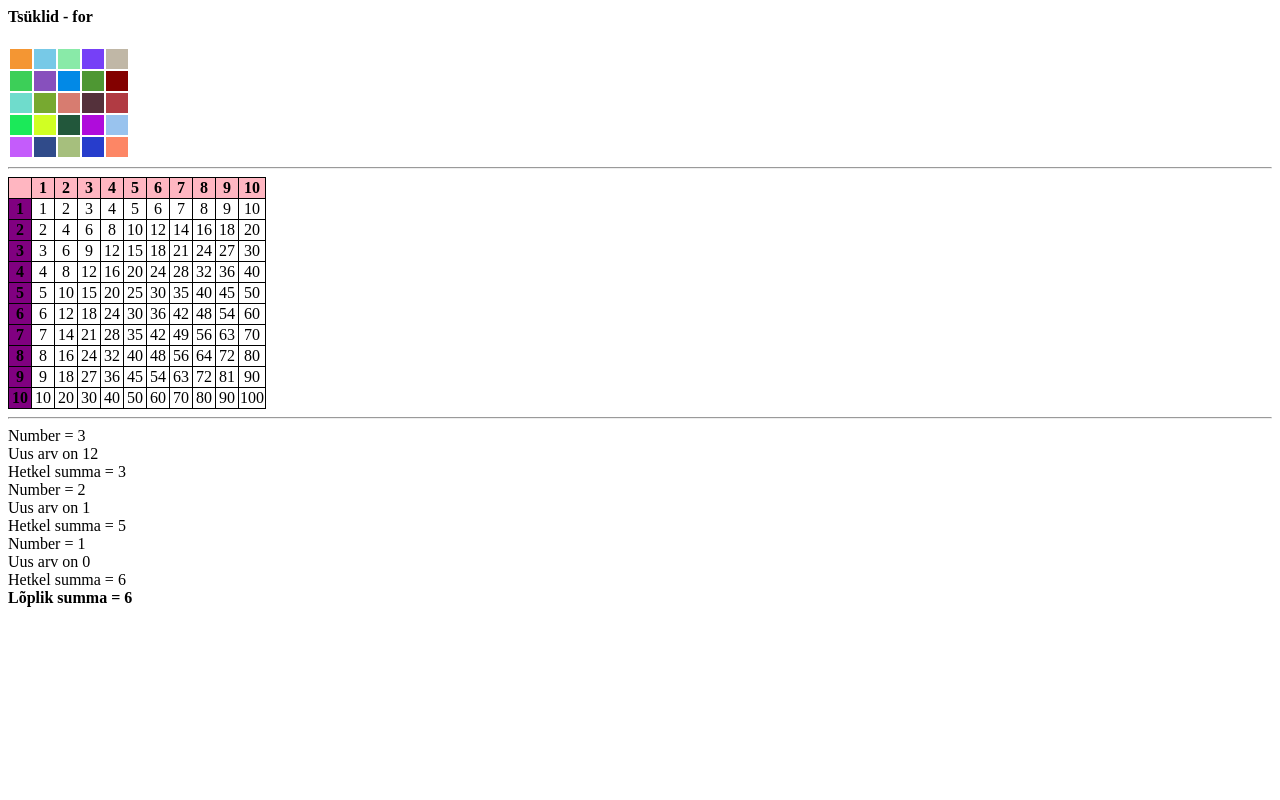
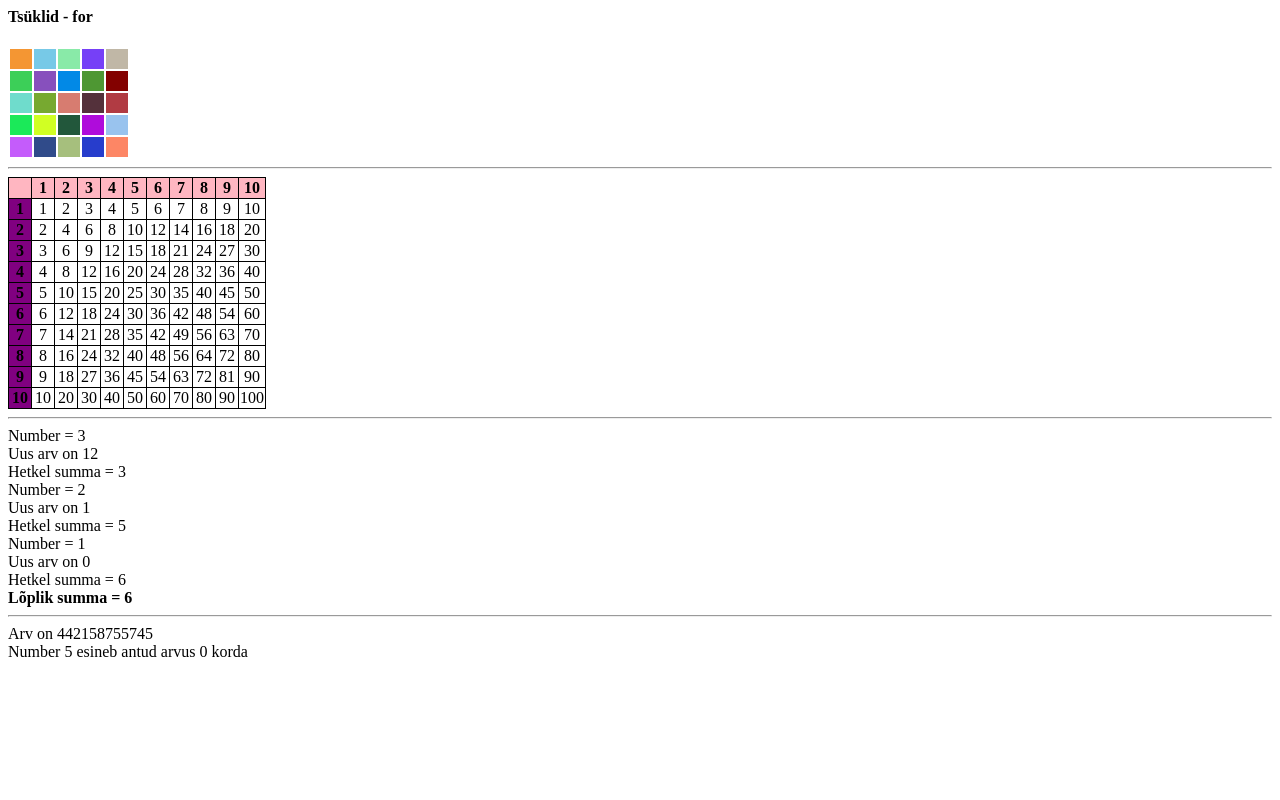
Before and after one commit to HotStealer/PHP_alused, a PHP site: page / in a window 1280 px wide. Run offline with PHP 8.4, Linux system fonts and the light colour scheme.

Commit message:
PHP - tsüklid while numbri esinemine

```diff
--- a/loop/index.php
+++ b/loop/index.php
@@ -78,3 +78,18 @@ while ($arv !=0){
     echo 'Hetkel summa = '.$numbriteSumma.'<br>';
 }
 echo '<b>Lõplik summa = '.$numbriteSumma.'<br></b>';
+echo '<hr>';
+$arv = 442158755745;
+echo 'Arv on '.$arv.'<br>';
+$numberKokku = 0;
+// leia, mitu korda siin esinemas arv 5;
+while($arv !=0){
+    //leiame numbri
+    $number = $arv % 10;
+    if($number == 5){
+        $numberKokku = $numberKokku++;
+    }
+    $arv = $arv / 10;
+    settype($arv, 'int');
+}
+echo 'Number 5 esineb antud arvus '.$numberKokku.' korda<br>';
```
